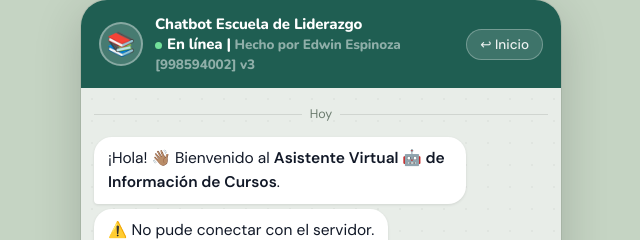
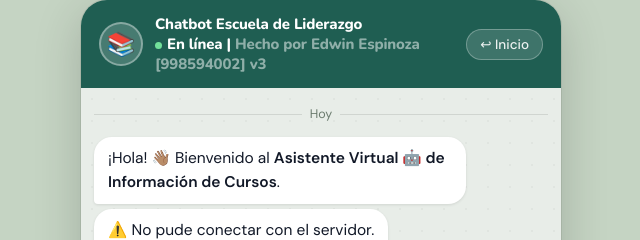
Before and after one commit to eespinozaempresa/chatbot, a website: page public/index.html in a window 1280 px wide. Shown: the top 240 px of the page, 319-959 px from the left. Drawn offline with nearby package versions, Linux system fonts and the light colour scheme; no server answers.

Commit message:
header 3

```diff
--- a/public/index.html
+++ b/public/index.html
@@ -354,7 +354,7 @@
     <div class="avatar">📚</div>
     <div class="header-info">
       <h1>Chatbot Escuela de Liderazgo</h1>
-      <h1><span class="status-dot"></span>En línea |<small style="opacity:.5;font-size:.9em"> Hecho por Edwin Espinoza [998594002] v3</small></h1>
+      <h1><span class="status-dot"></span>En línea |<small style="opacity:.5;font-size:1em"> Hecho por Edwin Espinoza [998594002] v3</small></h1>
     </div>
     <button class="restart-btn" onclick="restart()">↩ Inicio</button>
   </div>
```
